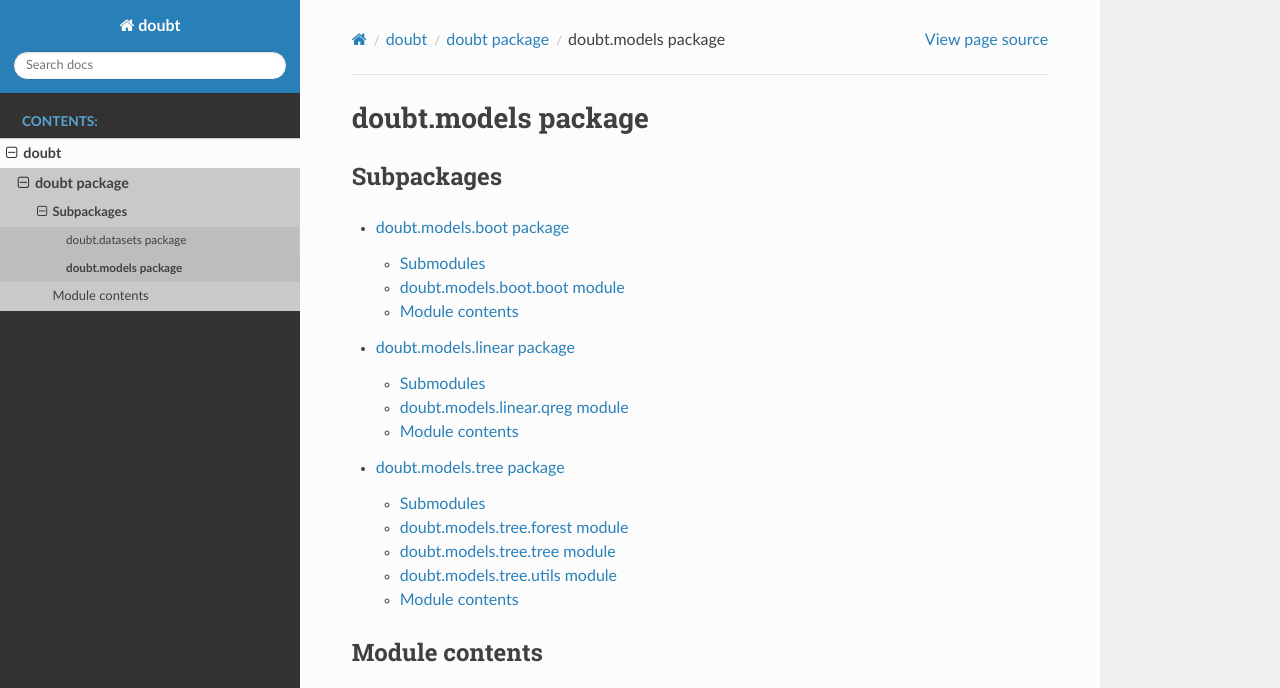
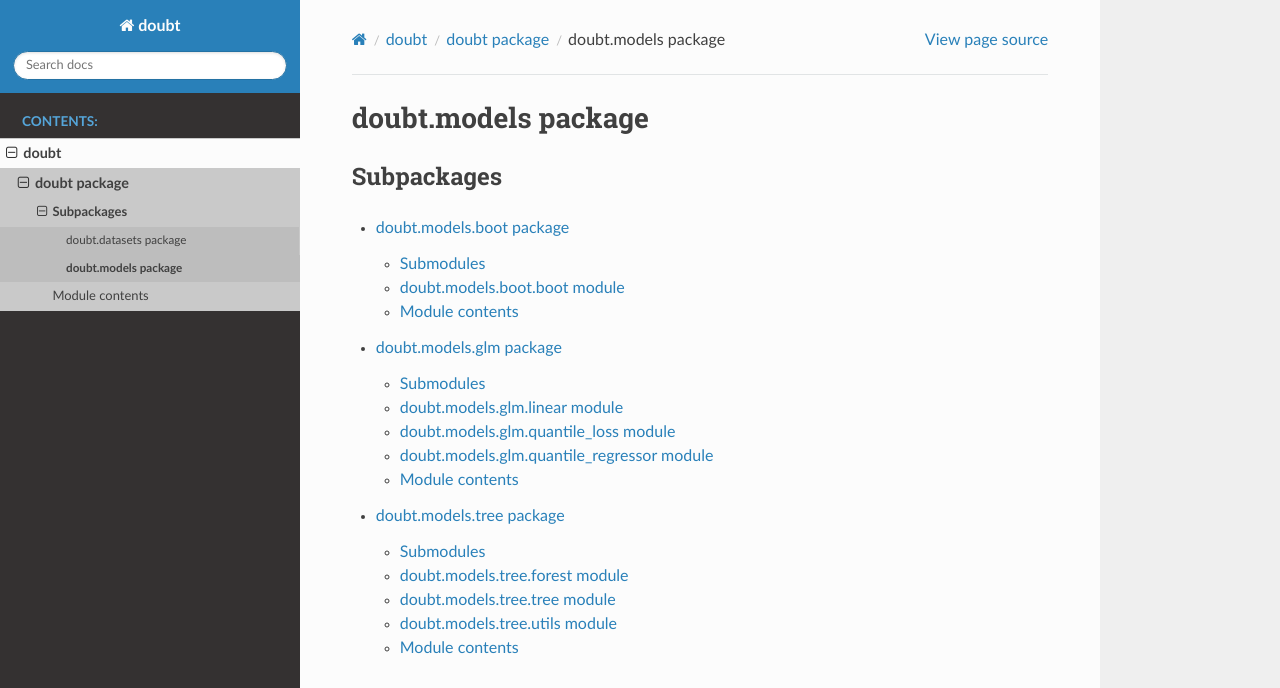
Before and after one commit to saattrupdan/doubt, a Sphinx documentation site: the page built from docs/source/doubt.models.rst, in a window 1280 px wide and 1029 px high, cut to the strip 0-688 px from the top of the window. Built offline with Sphinx 7.4.7 and the Read the Docs theme 2.0.0, drawn with Linux system fonts in a browser that asks for light colours.

Commit message:
docs: Make rst file for glm

```diff
--- /dev/null
+++ b/docs/source/doubt.models.glm.rst
@@ -0,0 +1,37 @@
+doubt.models.glm package
+========================
+
+Submodules
+----------
+
+doubt.models.glm.linear module
+------------------------------
+
+.. automodule:: doubt.models.glm.linear
+   :members:
+   :undoc-members:
+   :show-inheritance:
+
+doubt.models.glm.quantile\_loss module
+--------------------------------------
+
+.. automodule:: doubt.models.glm.quantile_loss
+   :members:
+   :undoc-members:
+   :show-inheritance:
+
+doubt.models.glm.quantile\_regressor module
+-------------------------------------------
+
+.. automodule:: doubt.models.glm.quantile_regressor
+   :members:
+   :undoc-members:
+   :show-inheritance:
+
+Module contents
+---------------
+
+.. automodule:: doubt.models.glm
+   :members:
+   :undoc-members:
+   :show-inheritance:
--- a/docs/source/doubt.models.rst
+++ b/docs/source/doubt.models.rst
@@ -8,7 +8,7 @@ Subpackages
    :maxdepth: 4
 
    doubt.models.boot
-   doubt.models.linear
+   doubt.models.glm
    doubt.models.tree
 
 Module contents
```
